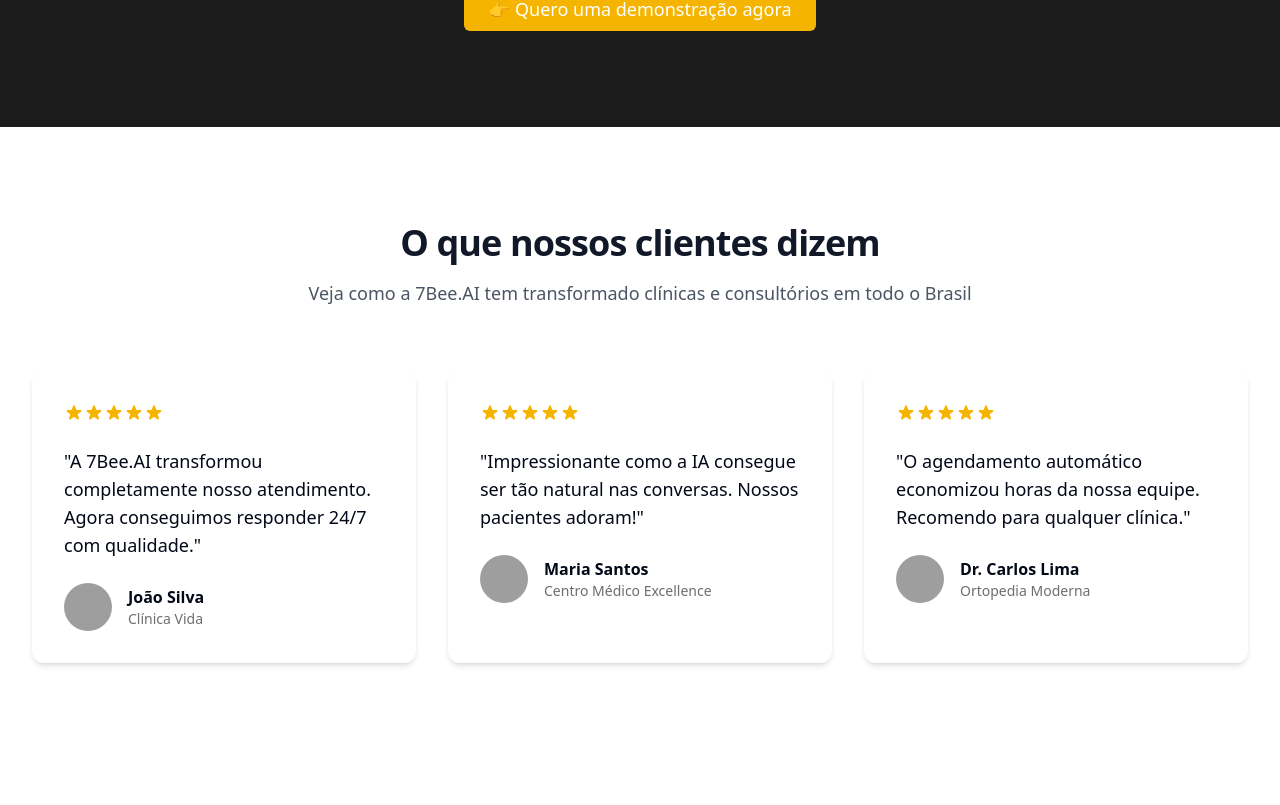
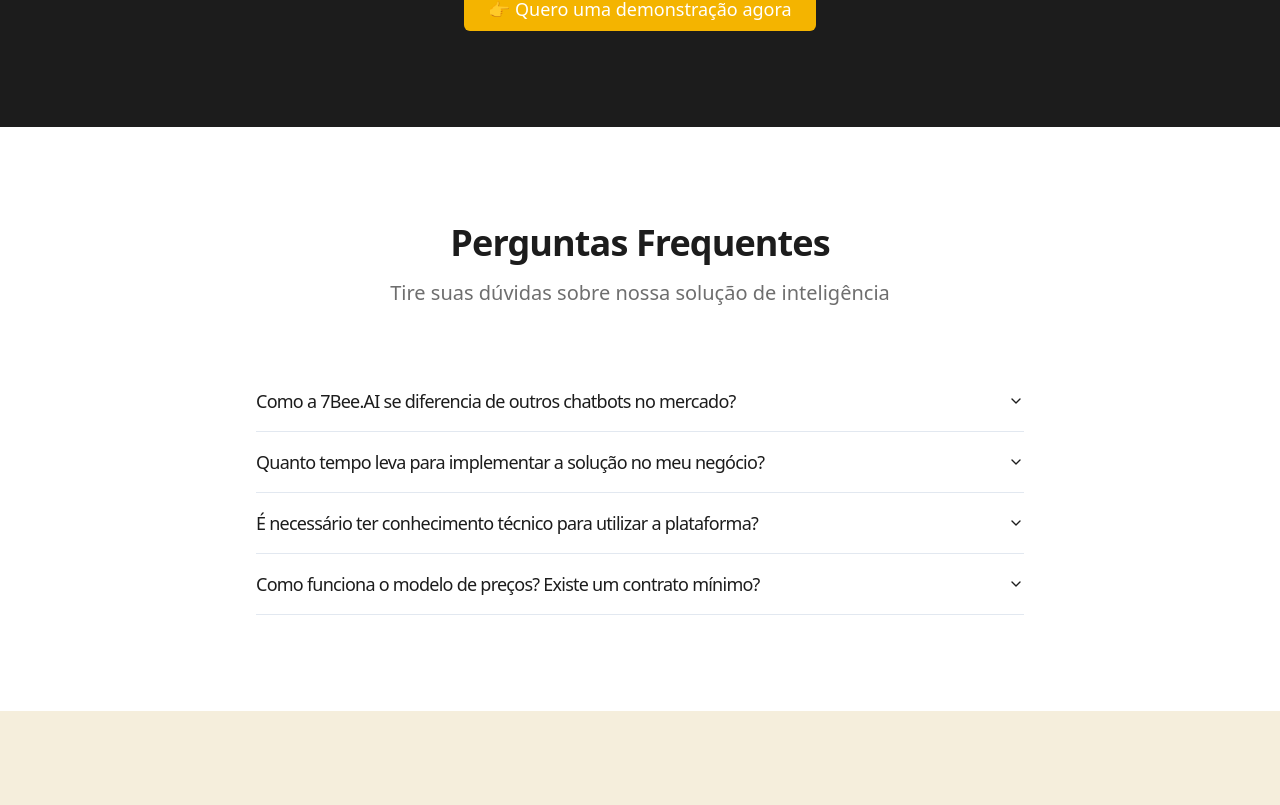
Before and after one commit to 7Beeai/bee-ai-conversations-flow, a React (Vite) app: page / in a window 1280 px wide. Shown: the part 4795-5600 px from the top of the page. Built offline with nearby package versions, Linux system fonts and the light colour scheme; grey boxes are pictures that could not be loaded.

Commit message:
Remove Testimonials Section
Remove the TestimonialsSection component from the page.

```diff
--- a/src/components/TestimonialsSection.tsx
+++ /dev/null
@@ -1,80 +0,0 @@
-
-const TestimonialsSection = () => {
-  const testimonials = [{
-    quote: "A 7Bee.AI transformou completamente nosso atendimento. Agora conseguimos responder 24/7 com qualidade.",
-    author: "João Silva",
-    company: "Clínica Vida",
-    imageUrl: "https://source.unsplash.com/random/100x100/?doctor,man"
-  }, {
-    quote: "Impressionante como a IA consegue ser tão natural nas conversas. Nossos pacientes adoram!",
-    author: "Maria Santos",
-    company: "Centro Médico Excellence",
-    imageUrl: "https://source.unsplash.com/random/100x100/?doctor,woman"
-  }, {
-    quote: "O agendamento automático economizou horas da nossa equipe. Recomendo para qualquer clínica.",
-    author: "Dr. Carlos Lima",
-    company: "Ortopedia Moderna",
-    imageUrl: "https://source.unsplash.com/random/100x100/?doctor,professional"
-  }];
-
-  return (
-    <section className="py-12 sm:py-16 md:py-20 lg:py-24 bg-white">
-      <div className="container mx-auto px-4 sm:px-6 lg:px-8">
-        <div className="text-center mb-8 sm:mb-12 md:mb-16">
-          <h2 className="text-2xl sm:text-3xl md:text-4xl font-bold text-gray-900 mb-4">
-            O que nossos clientes dizem
-          </h2>
-          <p className="text-base sm:text-lg text-gray-600 max-w-2xl mx-auto">
-            Veja como a 7Bee.AI tem transformado clínicas e consultórios em todo o Brasil
-          </p>
-        </div>
-
-        <div className="grid grid-cols-1 md:grid-cols-2 lg:grid-cols-3 gap-6 sm:gap-8">
-          {testimonials.map((testimonial, index) => (
-            <TestimonialCard
-              key={index}
-              quote={testimonial.quote}
-              author={testimonial.author}
-              company={testimonial.company}
-              imageUrl={testimonial.imageUrl}
-            />
-          ))}
-        </div>
-      </div>
-    </section>
-  );
-};
-
-type TestimonialCardProps = {
-  quote: string;
-  author: string;
-  company: string;
-  imageUrl: string;
-};
-
-const TestimonialCard = ({
-  quote,
-  author,
-  company,
-  imageUrl
-}: TestimonialCardProps) => {
-  return <div className="bg-white p-4 sm:p-6 md:p-8 rounded-xl shadow-md hover:shadow-lg transition-shadow">
-      <div className="flex items-center mb-4 sm:mb-6">
-        {[1, 2, 3, 4, 5].map(star => <svg key={star} className="w-4 h-4 sm:w-5 sm:h-5 text-primary" fill="currentColor" viewBox="0 0 20 20" xmlns="http://www.w3.org/2000/svg">
-            <path d="M9.049 2.927c.3-.921 1.603-.921 1.902 0l1.07 3.292a1 1 0 00.95.69h3.462c.969 0 1.371 1.24.588 1.81l-2.8 2.034a1 1 0 00-.364 1.118l1.07 3.292c.3.921-.755 1.688-1.54 1.118l-2.8-2.034a1 1 0 00-1.175 0l-2.8 2.034c-.784.57-1.838-.197-1.539-1.118l1.07-3.292a1 1 0 00-.364-1.118L2.98 8.72c-.783-.57-.38-1.81.588-1.81h3.461a1 1 0 00.951-.69l1.07-3.292z"></path>
-          </svg>)}
-      </div>
-
-      <blockquote className="mb-4 sm:mb-6 text-base sm:text-lg">"{quote}"</blockquote>
-
-      <div className="flex items-center">
-        <img src={imageUrl} alt={author} className="w-10 h-10 sm:w-12 sm:h-12 rounded-full mr-3 sm:mr-4" />
-        <div>
-          <p className="font-bold text-sm sm:text-base">{author}</p>
-          <p className="text-secondary-text text-xs sm:text-sm">{company}</p>
-        </div>
-      </div>
-    </div>;
-};
-
-export default TestimonialsSection;
--- a/src/pages/Index.tsx
+++ b/src/pages/Index.tsx
@@ -6,7 +6,6 @@ import ProblemSection from "@/components/ProblemSection";
 import SolutionSection from "@/components/SolutionSection";
 import HowItWorksSection from "@/components/HowItWorksSection";
 import BenefitsSection from "@/components/BenefitsSection";
-import TestimonialsSection from "@/components/TestimonialsSection";
 import FaqSection from "@/components/FaqSection";
 import CtaSection from "@/components/CtaSection";
 import Footer from "@/components/Footer";
@@ -43,7 +42,6 @@ const Index = () => {
         <SolutionSection />
         <HowItWorksSection />
         <BenefitsSection />
-        <TestimonialsSection />
         <FaqSection />
         <CtaSection />
       </main>
```
